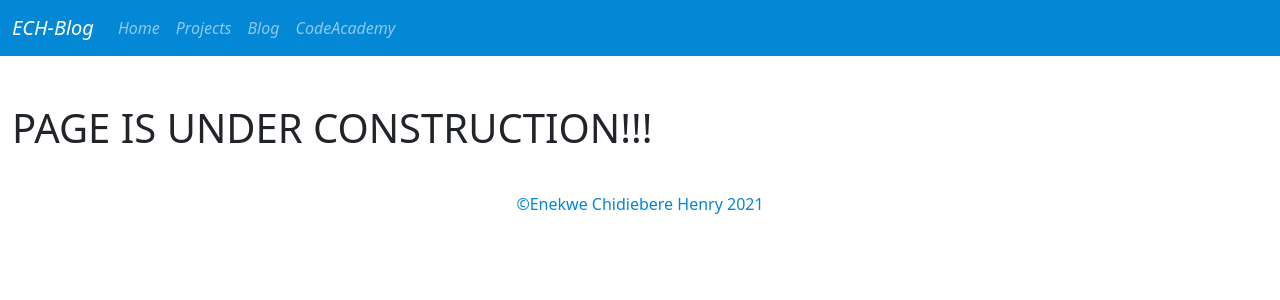
After one commit to chididev/mysite-project, a Django app: template blog/templates/blog/create.html in a window 1280 px wide. The commit adds this page. Shown: the top 300 px of the page. Run offline with Django 3.2, Linux system fonts and the light colour scheme; the template is opened without the code that fills it, so the values that code supplies are empty; some libraries are stand-ins or nearby versions.

Commit message:
navigation settled

```diff
--- /dev/null
+++ b/blog/templates/blog/create.html
@@ -0,0 +1,7 @@
+{% extends 'main_create.html' %}
+{% load static %}
+{% block content %}
+<div class = "container-fluid pt-5 pb-3">
+    <h1>PAGE IS UNDER CONSTRUCTION!!!</h1>
+</div>
+{% endblock %}
--- a/templates/main_blog.html
+++ b/templates/main_blog.html
@@ -40,7 +40,7 @@
     <nav class="navbar navbar-expand-lg navbar-dark" style="background-color: #0487D5;">
         <div class="container-fluid">
              <!-- HANDLES THE NAV-BAR BRAND TEXT -->
-             <a class="navbar-brand" href="{% url 'home' %}"
+             <a class="navbar-brand" href="{% url 'blog' %}"
                     style="text-transform: capitalize; font-style: italic; color: #FFFFF0;">ECH-Blog
             </a>
             <!-- THE BUTTON TAG HANDLES THE TOGGLER -->
--- a/templates/main_blogdetail.html
+++ b/templates/main_blogdetail.html
@@ -40,7 +40,7 @@
     <nav class="navbar navbar-expand-lg navbar-dark" style="background-color: #0487D5;">
         <div class="container-fluid">
             <!-- HANDLES THE NAV-BAR BRAND TEXT -->
-            <a class="navbar-brand" href="{% url 'home' %}"
+            <a class="navbar-brand" href="{% url 'detail' %}"
                 style="text-transform: capitalize; font-style: italic; color: #FFFFF0;">ECH-Blog</a>
             <!-- THE BUTTON TAG HANDLES THE TOGGLER -->
             <button class="navbar-toggler" type="button" data-bs-toggle="collapse" data-bs-target="#navbarNavAltMarkup"
--- a/templates/main_codeacademy.html
+++ b/templates/main_codeacademy.html
@@ -40,7 +40,7 @@
     <nav class="navbar navbar-expand-lg navbar-dark" style="background-color: #0487D5;">
         <div class="container-fluid">
             <!-- HANDLES THE NAV-BAR BRAND TEXT -->
-            <a class="navbar-brand" href="{% url 'home' %}"
+            <a class="navbar-brand" href="{% url 'codeacademy' %}"
                 style="text-transform: capitalize; font-style: italic; color: #FFFFF0;">CodeAcademy</a>
             <!-- THE BUTTON TAG HANDLES THE TOGGLER -->
             <button class="navbar-toggler" type="button" data-bs-toggle="collapse" data-bs-target="#navbarNavAltMarkup"
--- a/templates/main_create.html
+++ b/templates/main_create.html
@@ -41,7 +41,7 @@
     <nav class="navbar navbar-expand-lg navbar-dark" style="background-color: #0487D5;">
         <div class="container-fluid">
                 <!-- HANDLES THE NAV-BAR BRAND TEXT -->
-                <a class="navbar-brand" href="{% url 'home' %}"
+                <a class="navbar-brand" href="{% url 'create' %}"
                     style="text-transform: capitalize; font-style: italic; color: #FFFFF0;">ECH-Blog
                 </a>
             <!-- THE BUTTON TAG HANDLES THE TOGGLER -->
--- a/templates/main_portfolio.html
+++ b/templates/main_portfolio.html
@@ -40,7 +40,7 @@
     <nav class="navbar navbar-expand-lg navbar-dark" style="background-color: #0487D5;">
         <div class="container-fluid">
             <!-- HANDLES THE NAV-BAR BRAND TEXT -->
-            <a class="navbar-brand" href="{% url 'home' %}"
+            <a class="navbar-brand" href="{% url 'portfolio' %}"
                 style="text-transform: capitalize; font-style: italic; color: #FFFFF0;">ECH-Projects</a>
             <!-- THE BUTTON TAG HANDLES THE TOGGLER -->
             <button class="navbar-toggler" type="button" data-bs-toggle="collapse" data-bs-target="#navbarNavAltMarkup"
```
